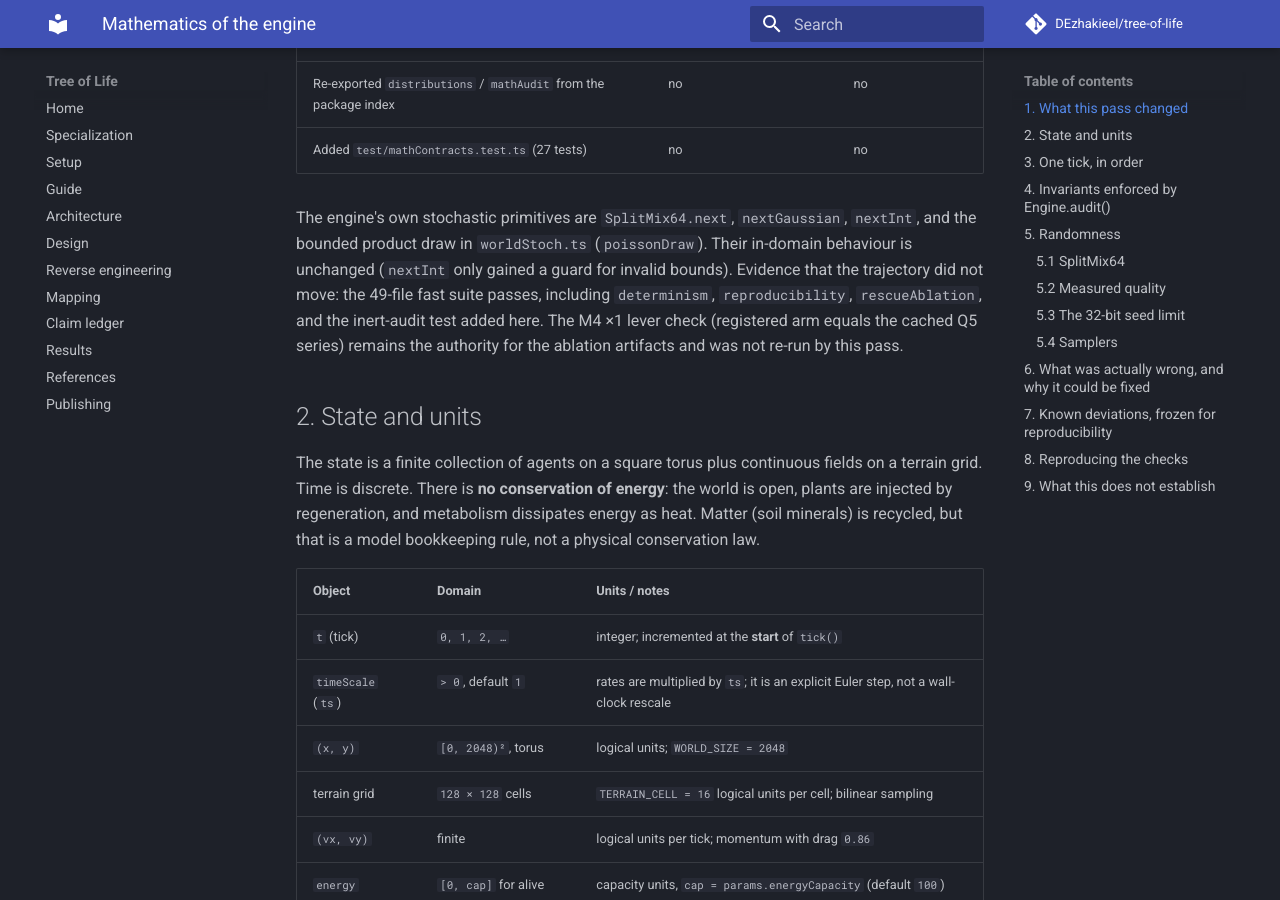
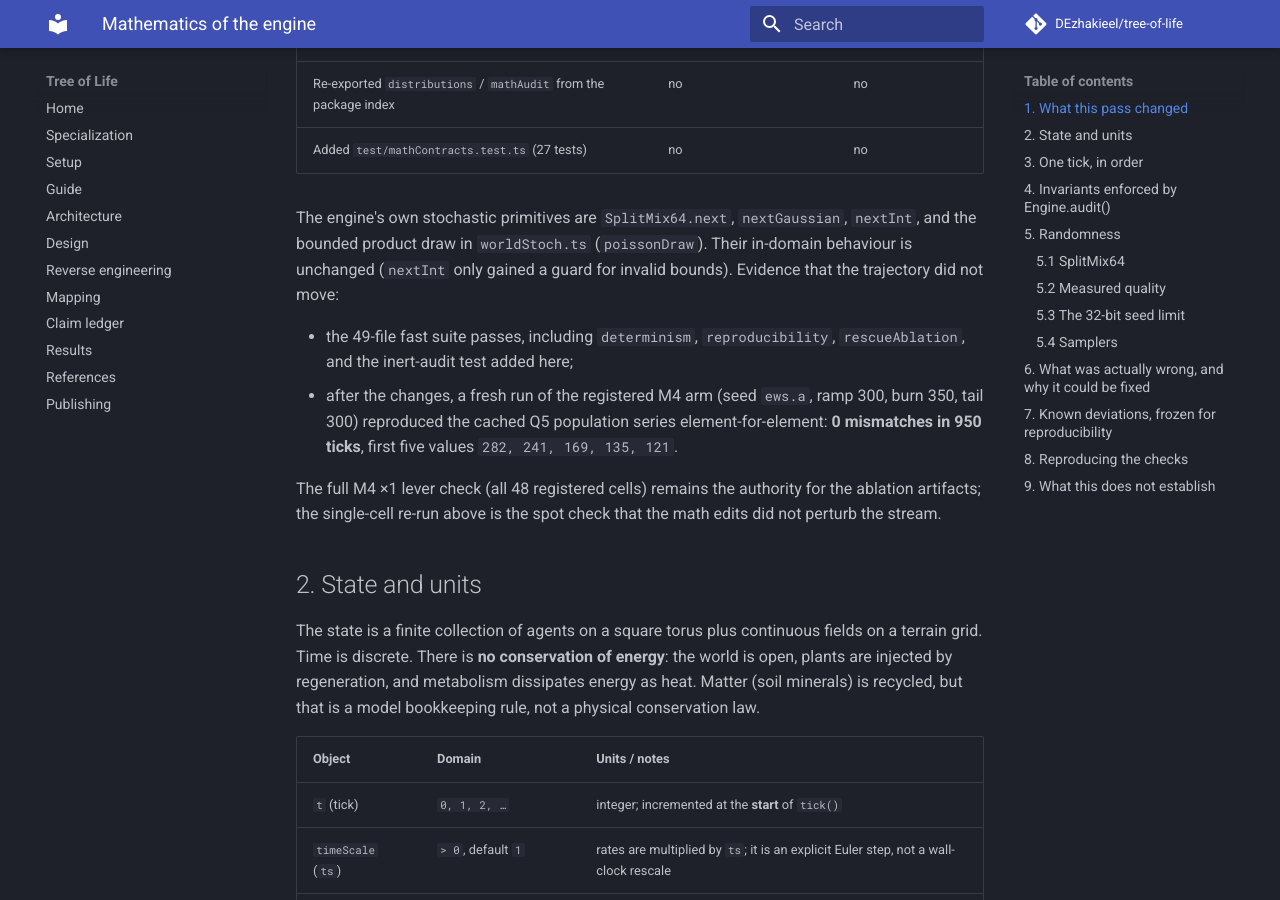
Before and after one commit to DEzhakieel/tree-of-life, an MkDocs documentation site: the page built from docs/MATHEMATICS.md, in a window 1280 px wide and 900 px high, scrolled down 734 px. Built offline with MkDocs 1.6.1 and Material for MkDocs 9.7.7, drawn with Linux system fonts in a browser that asks for light colours; comment, search, counter and statistics services are not loaded.

Commit message:
Record the registered-arm replay check in the mathematics contract

```diff
--- a/docs/MATHEMATICS.md
+++ b/docs/MATHEMATICS.md
@@ -25,11 +25,18 @@ The hardening pass was **behaviour-preserving** by construction:
 The engine's own stochastic primitives are `SplitMix64.next`,
 `nextGaussian`, `nextInt`, and the bounded product draw in `worldStoch.ts`
 (`poissonDraw`). Their in-domain behaviour is unchanged (`nextInt` only gained a
-guard for invalid bounds). Evidence that the trajectory did not move: the
-49-file fast suite passes, including `determinism`, `reproducibility`,
-`rescueAblation`, and the inert-audit test added here. The M4 ×1 lever check
-(registered arm equals the cached Q5 series) remains the authority for the
-ablation artifacts and was not re-run by this pass.
+guard for invalid bounds). Evidence that the trajectory did not move:
+
+- the 49-file fast suite passes, including `determinism`, `reproducibility`,
+  `rescueAblation`, and the inert-audit test added here;
+- after the changes, a fresh run of the registered M4 arm (seed `ews.a`, ramp
+  300, burn 350, tail 300) reproduced the cached Q5 population series
+  element-for-element: **0 mismatches in 950 ticks**, first five values
+  `282, 241, 169, 135, 121`.
+
+The full M4 ×1 lever check (all 48 registered cells) remains the authority for
+the ablation artifacts; the single-cell re-run above is the spot check that the
+math edits did not perturb the stream.
 
 ## 2. State and units
 
```
